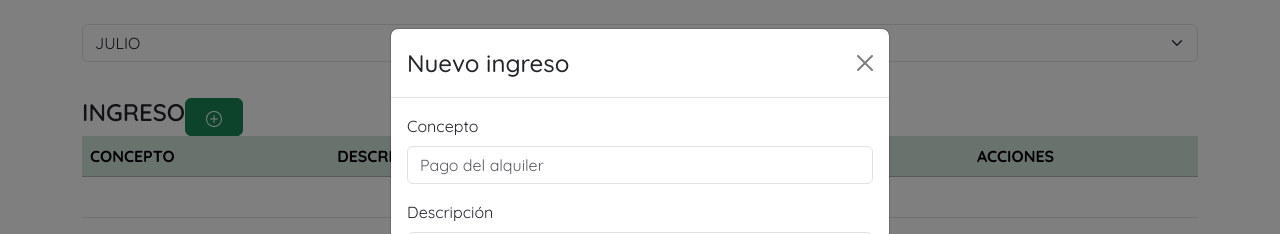
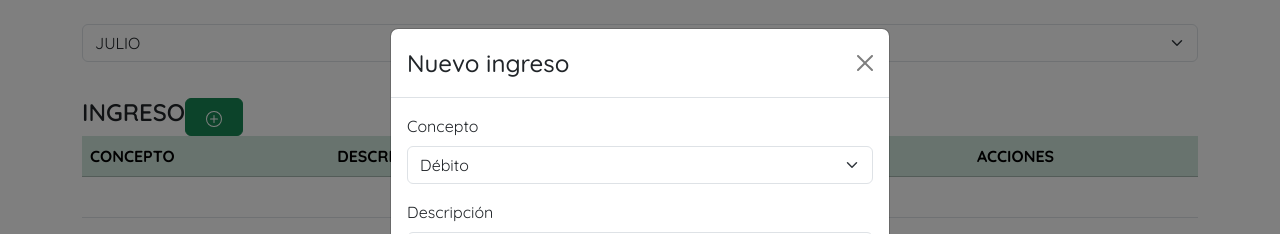
Before and after one commit to JacintoEscobar/sgf, a React (Vite) app: page / in a window 1280 px wide. Both pictures are taken after a click on the button 214 px from the left and 116 px from the top of the page. Shown: the top 234 px of the page. Built offline with nearby package versions, Linux system fonts and the light colour scheme.

Commit message:
al crear movimientos el concepto puede ser seleccionado o escrito

```diff
--- a/src/components/modals/agregar-movimiento/AgregarMovimiento.tsx
+++ b/src/components/modals/agregar-movimiento/AgregarMovimiento.tsx
@@ -4,6 +4,12 @@ import { AgregarMovimientoProps, Movimiento } from "../../../util/interfaces";
 import { MensajesError, TiposMovimientos } from "../../../util/enums";
 import { mostrarMensajeError } from "../../../util/functions";
 import { v4 as uuidv4 } from "uuid";
+import {
+  conceptoOtro,
+  conceptosEgresos,
+  conceptosIngresos,
+} from "../../../util/constant";
+import "./agregar-movimiento.css";
 
 const AgregarMovimientoModal = ({
   mostrarModal,
@@ -13,6 +19,8 @@ const AgregarMovimientoModal = ({
   const [nuevoMovimiento, setNuevoMovimiento] = useState<Movimiento>(
     new Movimiento()
   );
+
+  const [controlConcepto, setControlConcepto] = useState("");
 
   const validarNuevoMovimiento = () => {
     return (
@@ -47,10 +55,28 @@ const AgregarMovimientoModal = ({
       ...nuevoMovimiento,
       [name]: valor,
     }));
+    console.log(nuevoMovimiento);
   };
+
+  const controlarConcepto = (event: React.ChangeEvent<HTMLSelectElement>) =>
+    setControlConcepto(event.target.value);
+
+  useEffect(() => {
+    if (controlConcepto !== conceptoOtro) {
+      nuevoMovimiento.concepto = controlConcepto;
+      setNuevoMovimiento(nuevoMovimiento);
+      console.log(nuevoMovimiento);
+    }
+  }, [controlConcepto]);
 
   useEffect(() => {
     nuevoMovimiento.tipo = tipoNuevoMovimiento;
+    setNuevoMovimiento(nuevoMovimiento);
+
+    nuevoMovimiento.concepto =
+      tipoNuevoMovimiento === TiposMovimientos.INGRESO
+        ? conceptosIngresos[0]
+        : conceptosEgresos[0];
     setNuevoMovimiento(nuevoMovimiento);
   }, []);
 
@@ -73,12 +99,28 @@ const AgregarMovimientoModal = ({
         <Form id="agregar-movimiento-form">
           <Form.Group className="mb-3" controlId="formBasicEmail">
             <Form.Label>Concepto</Form.Label>
+            <Form.Select name="concepto" onChange={controlarConcepto}>
+              {tipoNuevoMovimiento === TiposMovimientos.INGRESO
+                ? conceptosIngresos.map((concepto) => (
+                    <option key={concepto} value={concepto}>
+                      {concepto}
+                    </option>
+                  ))
+                : conceptosEgresos.map((concepto) => (
+                    <option key={concepto} value={concepto}>
+                      {concepto}
+                    </option>
+                  ))}
+            </Form.Select>
+            {controlConcepto === conceptoOtro && (
               <Form.Control
+                className="concepto-otro"
                 name="concepto"
                 type="text"
                 placeholder="Pago del alquiler"
                 onInput={handleInputChange}
               />
+            )}
           </Form.Group>
 
           <Form.Group className="mb-3" controlId="formBasicPassword">
--- /dev/null
+++ b/src/components/modals/agregar-movimiento/agregar-movimiento.css
@@ -0,0 +1,3 @@
+.concepto-otro {
+  margin-top: 0.5rem;
+}
--- /dev/null
+++ b/src/util/constant.ts
@@ -0,0 +1,13 @@
+export const conceptosIngresos = ["Débito", "Efectivo", "Otro"];
+
+export const conceptosEgresos = [
+  "Comida",
+  "Despensa",
+  "Transporte",
+  "Pago",
+  "Tiendita",
+  "Entretenimiento",
+  "Otro",
+];
+
+export const conceptoOtro = "Otro";
```
Lines whose indentation alone changed are shown as unchanged.
